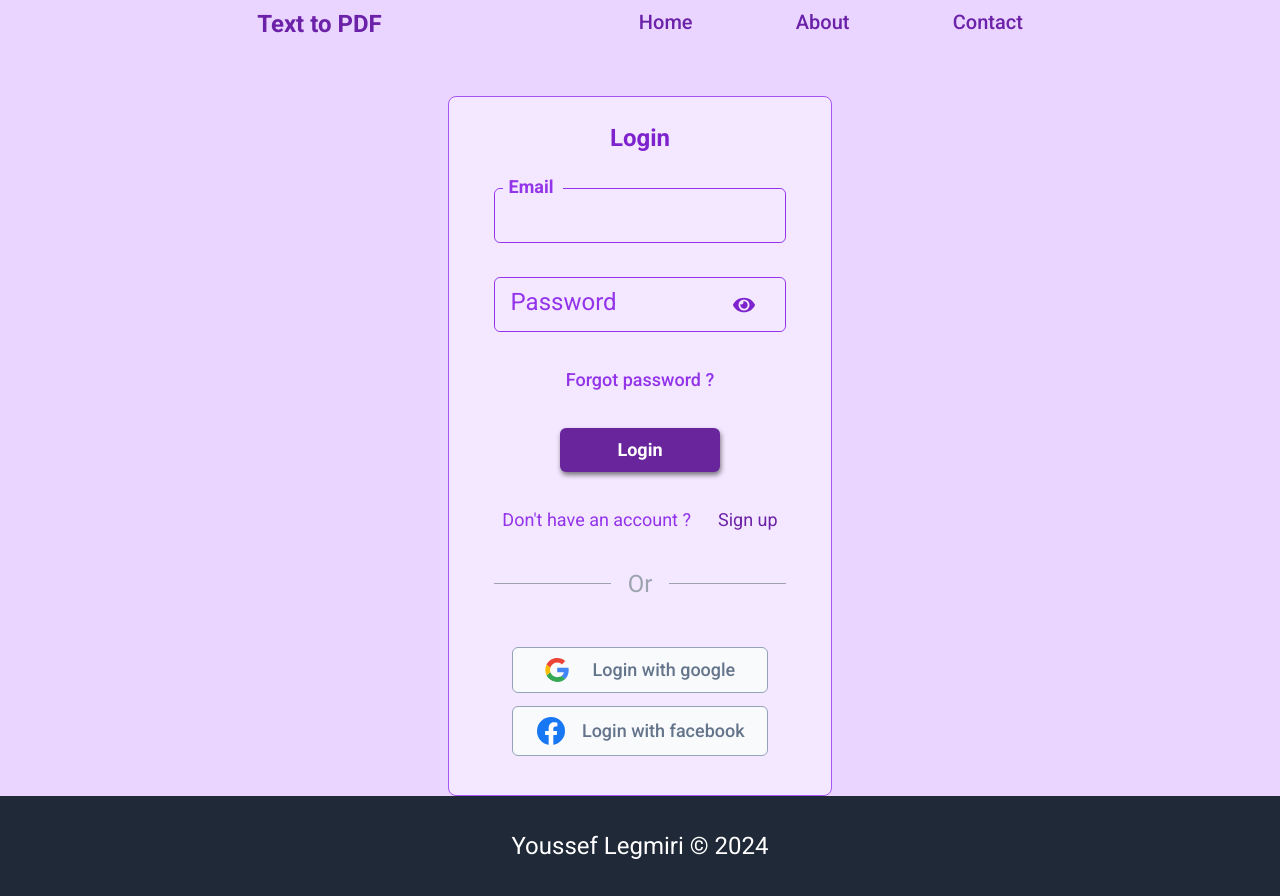
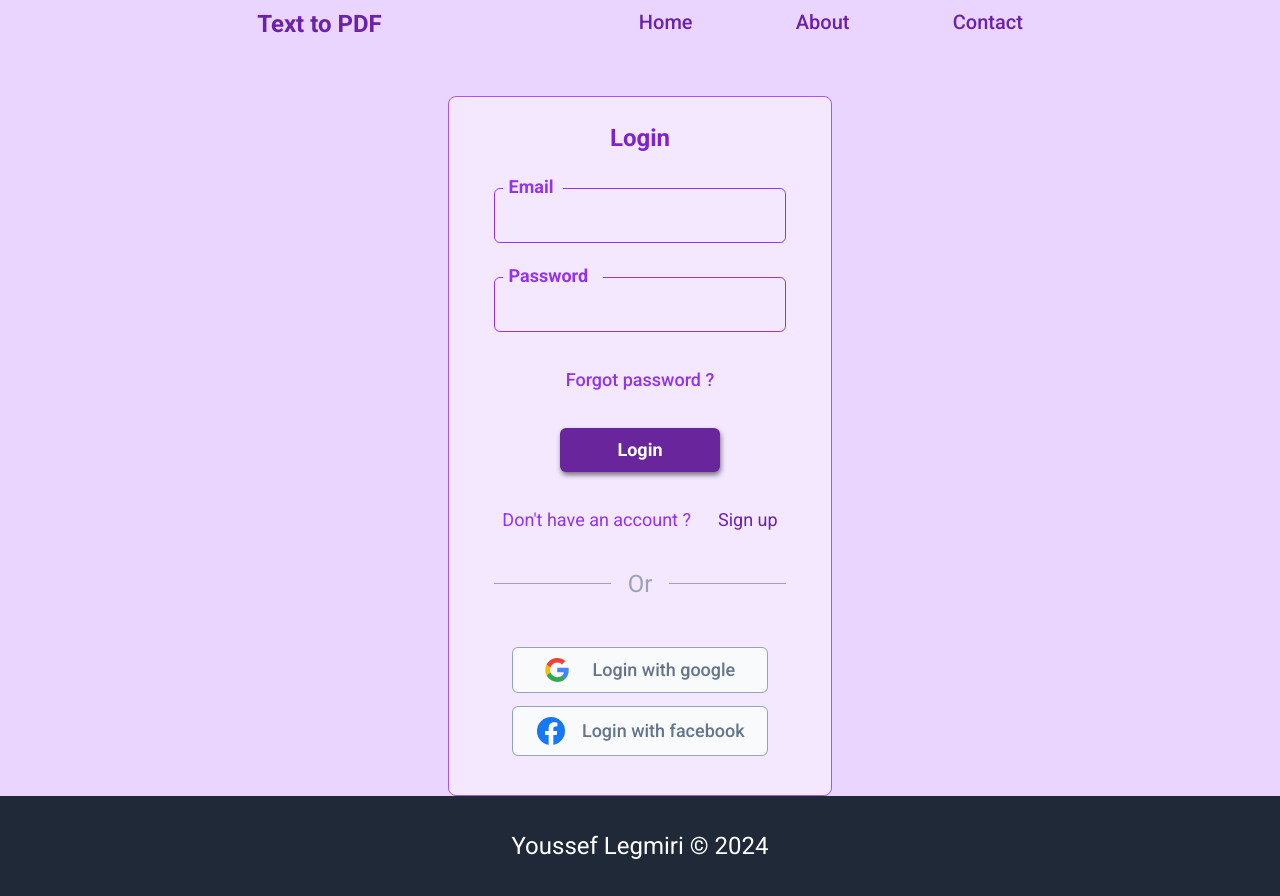
Before and after one commit to youssefLegmiri/job-application, a React (Vite) app in the folder FrontEnd/: page /login in a window 1280 px wide. Built offline with nearby package versions, Linux system fonts and the light colour scheme.

Commit message:
done with error handling

```diff
--- a/FrontEnd/src/components/Input.jsx
+++ b/FrontEnd/src/components/Input.jsx
@@ -1,4 +1,7 @@
 import { useEffect, useState } from "react";
+import { useFormStatus } from "react-dom";
+import { FaEye } from "react-icons/fa";
+import { FaEyeSlash } from "react-icons/fa";
 
 const Input = ({
   as = "input",
@@ -8,10 +11,14 @@ const Input = ({
   autofocus,
   error,
   inputData,
+  ref,
 }) => {
   const [isFocus, setIsFocus] = useState(false);
   const [isError, setIsError] = useState(false);
-  const [data, setIsData] = useState(null);
+  const [inputType, setInputType] = useState(type);
+  const [isVisible, setIsVisible] = useState(false);
+  const [isTyping, setIsTyping] = useState(false);
+  const { pending } = useFormStatus();
 
   const Component = as === "textarea" ? "textarea" : "input";
 
@@ -21,11 +28,24 @@ const Input = ({
     } else {
       setIsError(false);
     }
-    if (inputData) {
-      setIsData(inputData);
-    }
+    setIsFocus(true);
   }, [error]);
 
+  const handelMouseDown = () => {
+    setIsVisible(true);
+    setInputType("text");
+  };
+  const handelMouseUp = () => {
+    setIsVisible(false);
+    setInputType("password");
+  };
+  const handelChange = (e) => {
+    setIsTyping(true);
+    setIsError(false);
+    if (e.target.value === "") {
+      setIsTyping(false);
+    }
+  };
   return (
     <div
       className={`w-[80%] relative  border-[1px] rounded-md ${
@@ -46,7 +66,8 @@ const Input = ({
         {label}
       </label>
       <Component
-        defaultValue={data}
+        ref={ref}
+        defaultValue={inputData}
         autoFocus={autofocus}
         onFocus={() => setIsFocus(true)}
         onBlur={(e) => {
@@ -54,9 +75,26 @@ const Input = ({
         }}
         className="outline-none w-[100%] h-[100%] rounded-md p-4
                    bg-purple-100 pl-4 text-lg font-semibold text-purple-900  "
-        type={type}
+        type={inputType}
         name={name}
+        onChange={handelChange}
       />
+      {name === "password" && !isVisible && isTyping && (
+        <FaEyeSlash
+          onMouseDown={handelMouseDown}
+          size={"30"}
+          className="absolute right-4 bottom-3 rounded-lg text-purple-700 cursor-pointer
+                     hover:bg-purple-300 p-1"
+        />
+      )}
+      {isVisible && (
+        <FaEye
+          onMouseUp={handelMouseUp}
+          className="absolute right-4 bottom-3 rounded-lg text-purple-700 cursor-pointer
+                     hover:bg-purple-300 p-1"
+          size={"30"}
+        />
+      )}
     </div>
   );
 };
--- a/FrontEnd/src/components/Login.jsx
+++ b/FrontEnd/src/components/Login.jsx
@@ -2,16 +2,14 @@ import Input from "./Input";
 import Button from "./Button";
 import { Link } from "react-router-dom";
 import clsx from "clsx";
-import { FaEye } from "react-icons/fa";
-import { FaEyeSlash } from "react-icons/fa";
 import google from "../assets/google.svg";
 import facebook from "../assets/facebook.svg";
 import { useNavigate } from "react-router-dom";
-import { useActionState, useState } from "react";
+import { useActionState, useRef, useState } from "react";
 
 const Login = () => {
   const navigate = useNavigate();
-  const [passwordType, setIsPasswordType] = useState("password");
+
   const [state, actionFunction, isPending] = useActionState(formAction, {
     data: { email: null, password: null },
     emailError: false,
@@ -22,6 +20,7 @@ const Login = () => {
 
   async function formAction(previous, formData) {
     const jsonData = Object.fromEntries(formData.entries());
+
     if (!jsonData.email) {
       return { emailError: true, emailErrorMessage: "Email is required" };
     } else if (!jsonData.password) {
@@ -38,14 +37,11 @@ const Login = () => {
         email: formData.get("email"),
         password: formData.get("password"),
       },
+      passwordError: false,
+      emailError: false,
     };
   }
-  const handelMouseDown = () => {
-    setIsPasswordType("text");
-  };
-  const handelMouseUp = () => {
-    setIsPasswordType("password");
-  };
+
   return (
     <main className="w-full h-full mt-10 flex justify-center items-center ">
       <form
@@ -77,18 +73,10 @@ const Login = () => {
             inputData={state?.data?.password}
             error={state?.passwordError}
             name={"password"}
-            type={passwordType}
+            type={"password"}
             label={"Password"}
           />
-          <FaEye
-            onMouseDown={handelMouseDown}
-            onMouseUp={handelMouseUp}
-            size={"30"}
-            className="absolute right-16 bottom-3 rounded-lg text-purple-700 cursor-pointer
-                     hover:bg-purple-300 p-1"
-          />
-
-          {state?.passwordError && (
+          {state?.passwordError && !isPending && (
             <p className="text-red-600 text-sm absolute left-16 -bottom-6">
               {state?.passwordErrorMessage}
             </p>
```
